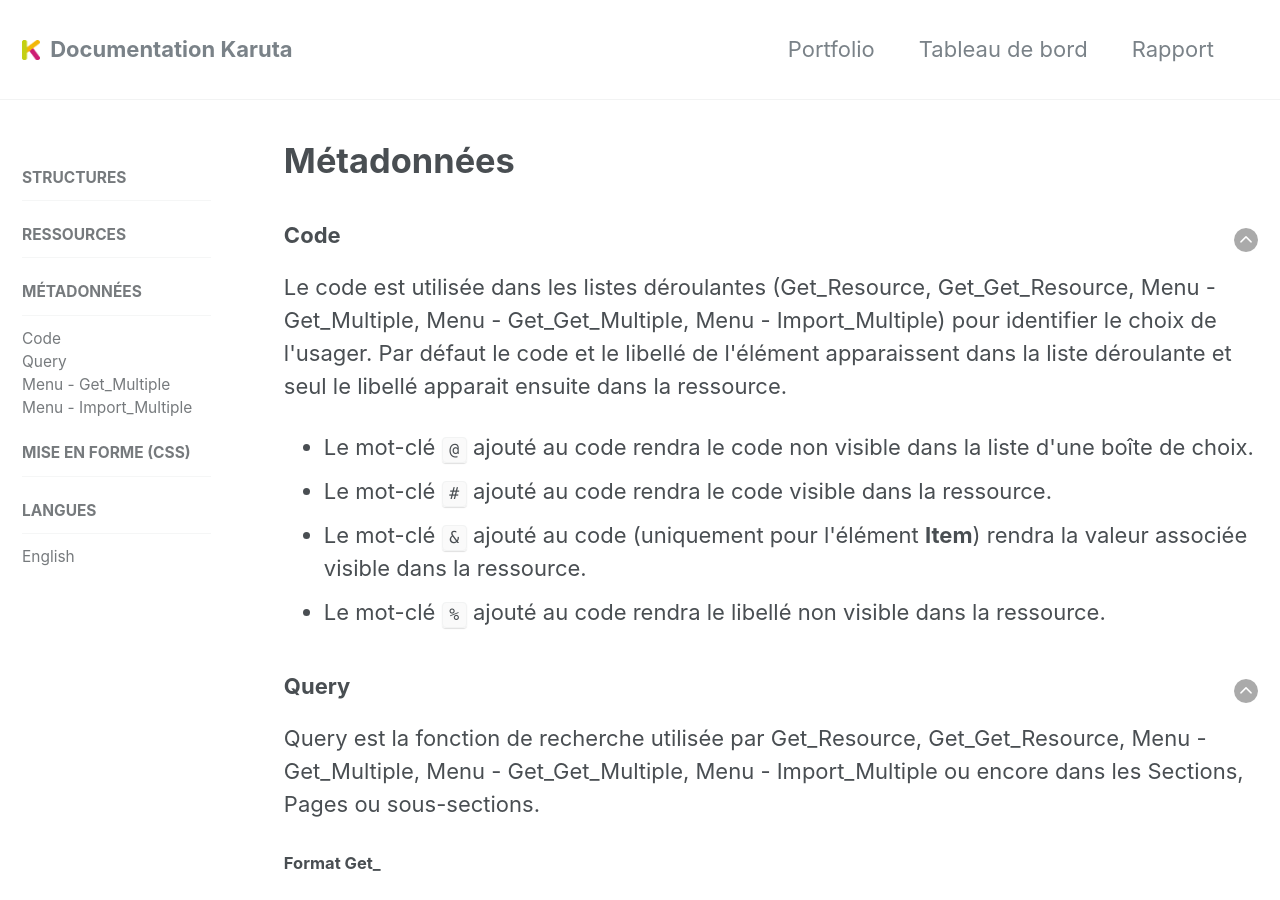
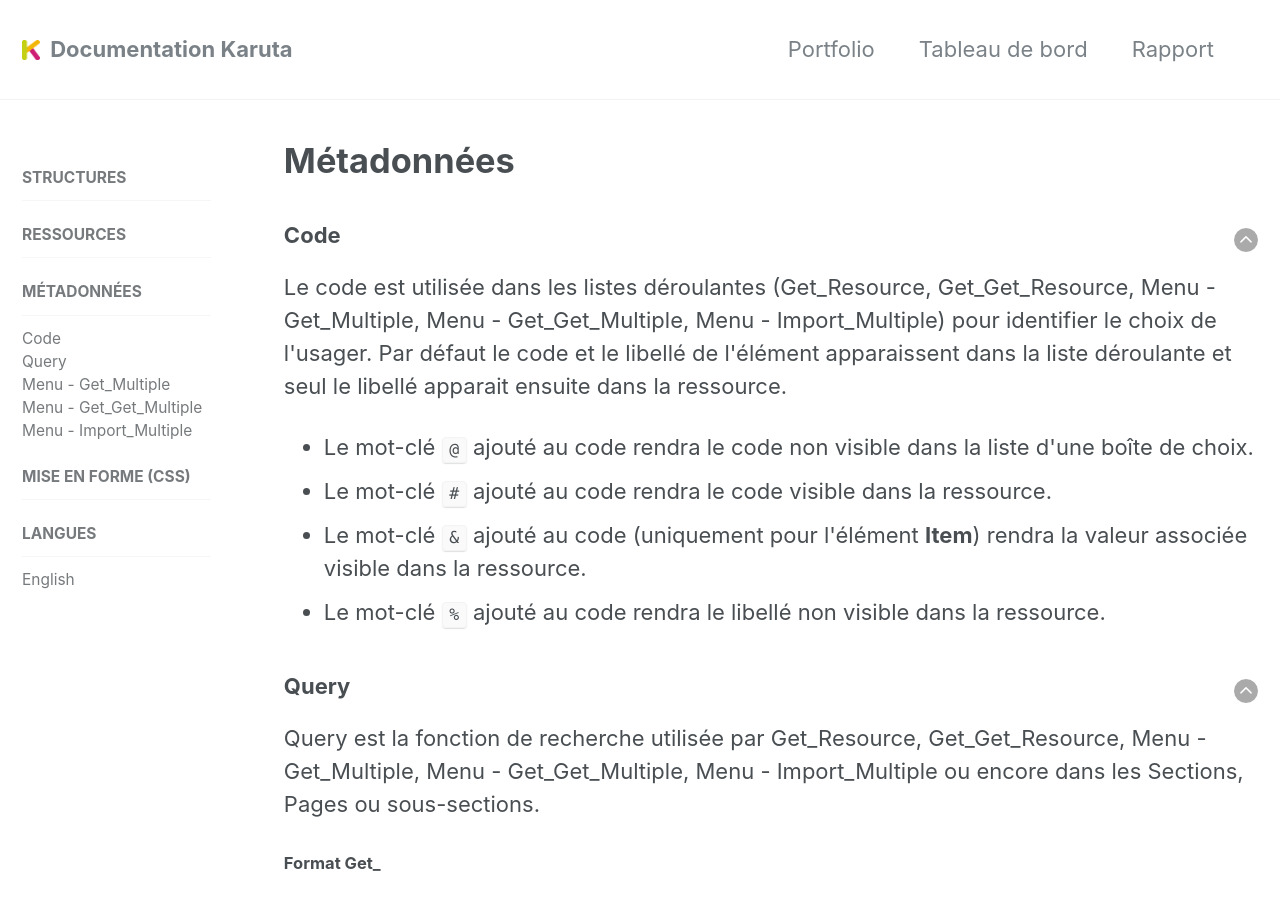
Before and after one commit to karutaproject/karuta-frontend-documentation, a Jekyll site: the page built from _pages/metadata_fr.html, in a window 1280 px wide and 900 px high. Built offline with Jekyll 4.4.1, drawn with Linux system fonts in a browser that asks for light colours.

Commit message:
navigation

```diff
--- a/_data/navigation.yml
+++ b/_data/navigation.yml
@@ -219,6 +219,8 @@ metadata_fr:
         url: /metadata_fr/#query
       - title: "Menu - Get_Multiple"
         url: /metadata_fr/#get_multiple
+      - title: "Menu - Get_Get_Multiple"
+        url: /metadata_fr/#get_get_multiple
       - title: "Menu - Import_Multiple"
         url: /metadata_fr/#import_multiple
   - title: Mise en forme (CSS)
```
